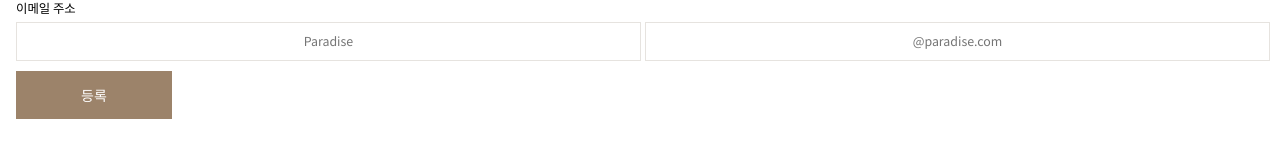
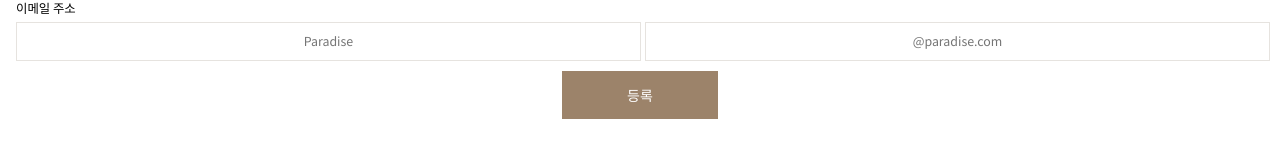
Before and after one commit to ssafypark/pcity, a React (Create React App) app: page / in a window 1280 px wide. Both pictures are taken after a click on the element "Q&A". Shown: the part 605-762 px from the top of the page. Built offline with nearby package versions, Linux system fonts and the light colour scheme.

Commit message:
QnA 등록버튼 위치 가운데로 수정

```diff
--- a/src/css/QnA.css
+++ b/src/css/QnA.css
@@ -96,6 +96,12 @@ input:focus {
     text-align: left;
 }
 
+.saveBlock {
+    width: 100%;
+    display: flex;
+    justify-content: space-around;
+}
+
 .save {
     border: 1px solid #9c836a;
     font-weight: 300;
--- a/src/features/QnA.tsx
+++ b/src/features/QnA.tsx
@@ -79,7 +79,9 @@ const QnA = () => {
                     </div>
                 </div>
             </div >
-            <button className="save">등록</button>
+            <div className="saveBlock">
+                <button className="save">등록</button>
+            </div>
         </div>
     );
 };
```
